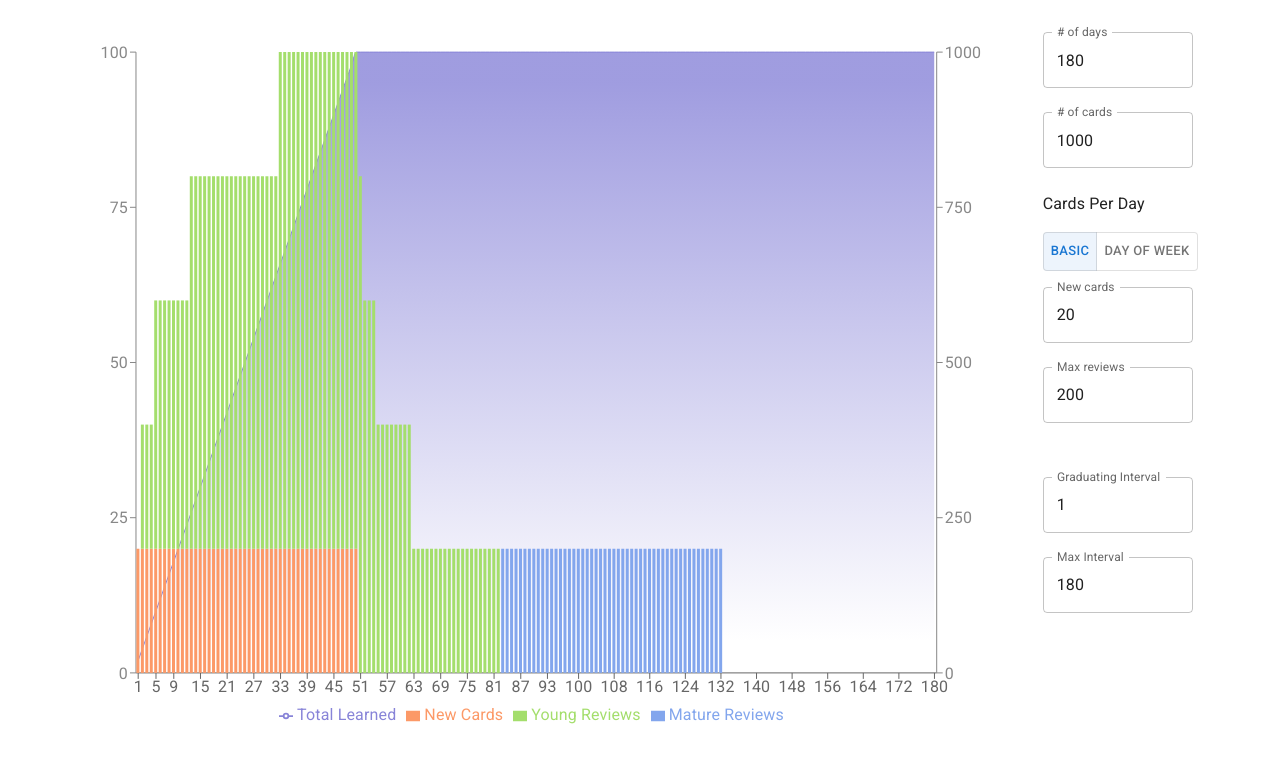
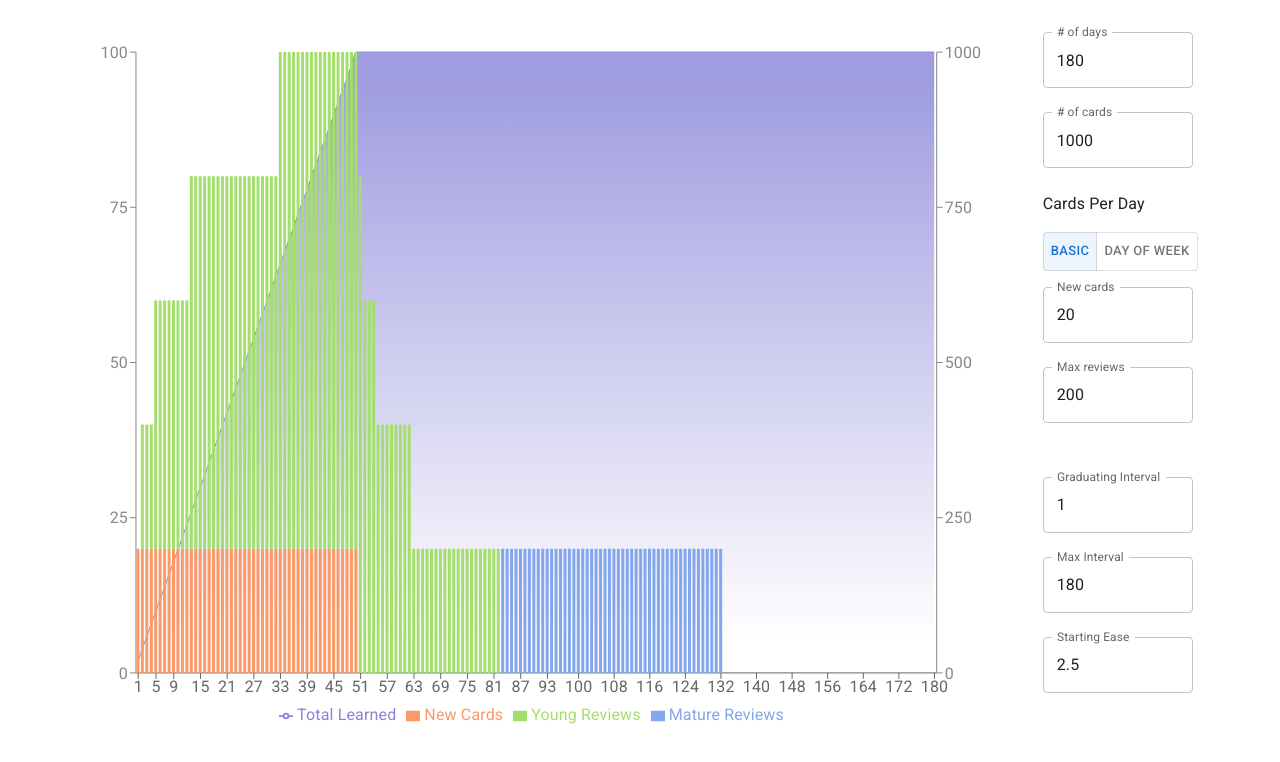
Before and after one commit to blwinters/anki-forecast, a React (Create React App) app: page / in a window 1280 px wide. Shown: the top 762 px of the page. Built offline with nearby package versions, Linux system fonts and the light colour scheme.

Commit message:
Add input for starting ease

```diff
--- a/src/Forecast/ui/ControlPanel/AnkiConfigPanel.tsx
+++ b/src/Forecast/ui/ControlPanel/AnkiConfigPanel.tsx
@@ -22,6 +22,12 @@ const AnkiConfigPanel = ({ state, dispatch }: PanelProps) => {
       label: 'Max Interval',
       value: state.maxInterval,
       actionType: 'SET_MAX_INTERVAL',
+      dispatch,
+    },
+    {
+      label: 'Starting Ease',
+      value: state.goodMultiplier,
+      actionType: 'SET_GOOD_MULTIPLIER',
       dispatch,
     },
   ]
--- a/src/Forecast/ui/ControlPanel/AnkiConfigReducer.ts
+++ b/src/Forecast/ui/ControlPanel/AnkiConfigReducer.ts
@@ -4,7 +4,10 @@ interface BaseAction {
   type: string
 }
 
-export type AnkiConfigActionType = 'SET_MAX_INTERVAL' | 'SET_GRADUATING_INTERVAL'
+export type AnkiConfigActionType =
+  | 'SET_MAX_INTERVAL'
+  | 'SET_GRADUATING_INTERVAL'
+  | 'SET_GOOD_MULTIPLIER'
 
 interface SetMaxIntervalAction extends BaseAction {
   type: AnkiConfigActionType
@@ -16,22 +19,26 @@ interface SetMaxIntervalAction extends BaseAction {
 export type AnkiConfigAction = SetMaxIntervalAction
 
 export const ankiConfigReducer = (state: AnkiConfig, action: AnkiConfigAction): AnkiConfig => {
+  const { value } = action.payload
+
   switch (action.type) {
-    case 'SET_MAX_INTERVAL': {
-      const { value } = action.payload
+    case 'SET_MAX_INTERVAL':
       return {
         ...state,
         maxInterval: value,
       }
-    }
 
-    case 'SET_GRADUATING_INTERVAL': {
-      const { value } = action.payload
+    case 'SET_GRADUATING_INTERVAL':
       return {
         ...state,
         graduatingInterval: value,
       }
-    }
+
+    case 'SET_GOOD_MULTIPLIER':
+      return {
+        ...state,
+        goodMultiplier: value,
+      }
 
     default:
       return state
--- a/src/Forecast/ui/ControlPanel/NumberInput.tsx
+++ b/src/Forecast/ui/ControlPanel/NumberInput.tsx
@@ -18,7 +18,7 @@ const NumberInput = ({ label, maxValue, value: initialValue, submitValue }: Numb
       setInputValue(undefined)
       return
     }
-    const parsedValue = parseInt(event.target.value)
+    const parsedValue = Number(event.target.value)
     const value = isNaN(parsedValue) ? initialValue : parsedValue
     setInputValue(value)
   }
```
